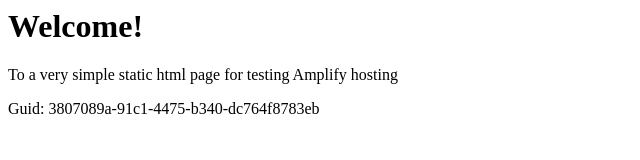
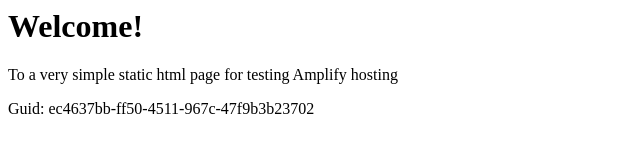
Before and after one commit to aws-aemilia-cdg/Github-PR-Commit-Integration-Test-DoNotTouch-GitHubWebhookPushCanaryTest-v1-prod-eu-west-3, a website: page src/index.html in a window 1280 px wide. Shown: the full height of the page, 0-640 px from the left. Drawn offline with Linux system fonts and the light colour scheme.

Commit message:
commit from integ tests

```diff
--- a/src/index.html
+++ b/src/index.html
@@ -12,6 +12,6 @@
 <body>
     <h1>Welcome!</h1>
     <p>To a very simple static html page for testing Amplify hosting</p>
-    <p>Guid: 3807089a-91c1-4475-b340-dc764f8783eb</p></body>
+    <p>Guid: ec4637bb-ff50-4511-967c-47f9b3b23702</p></body>
 
 </html>
```
